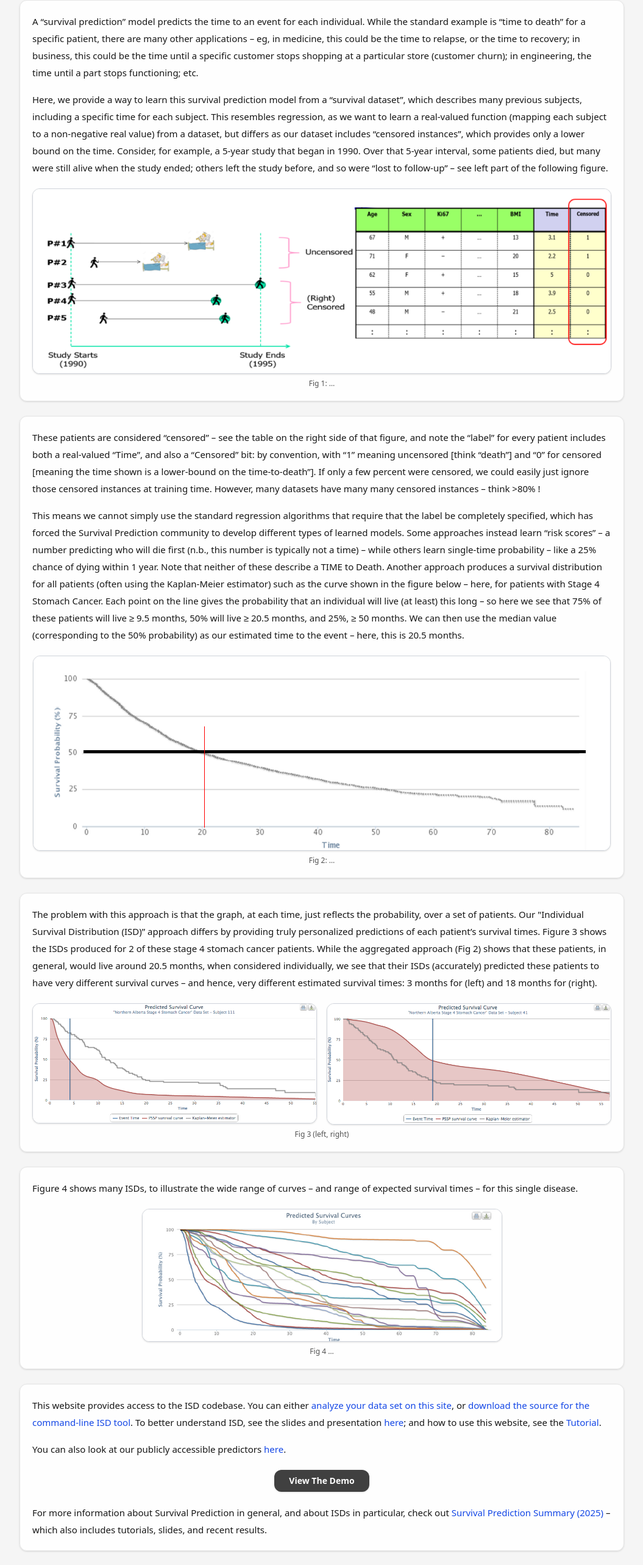
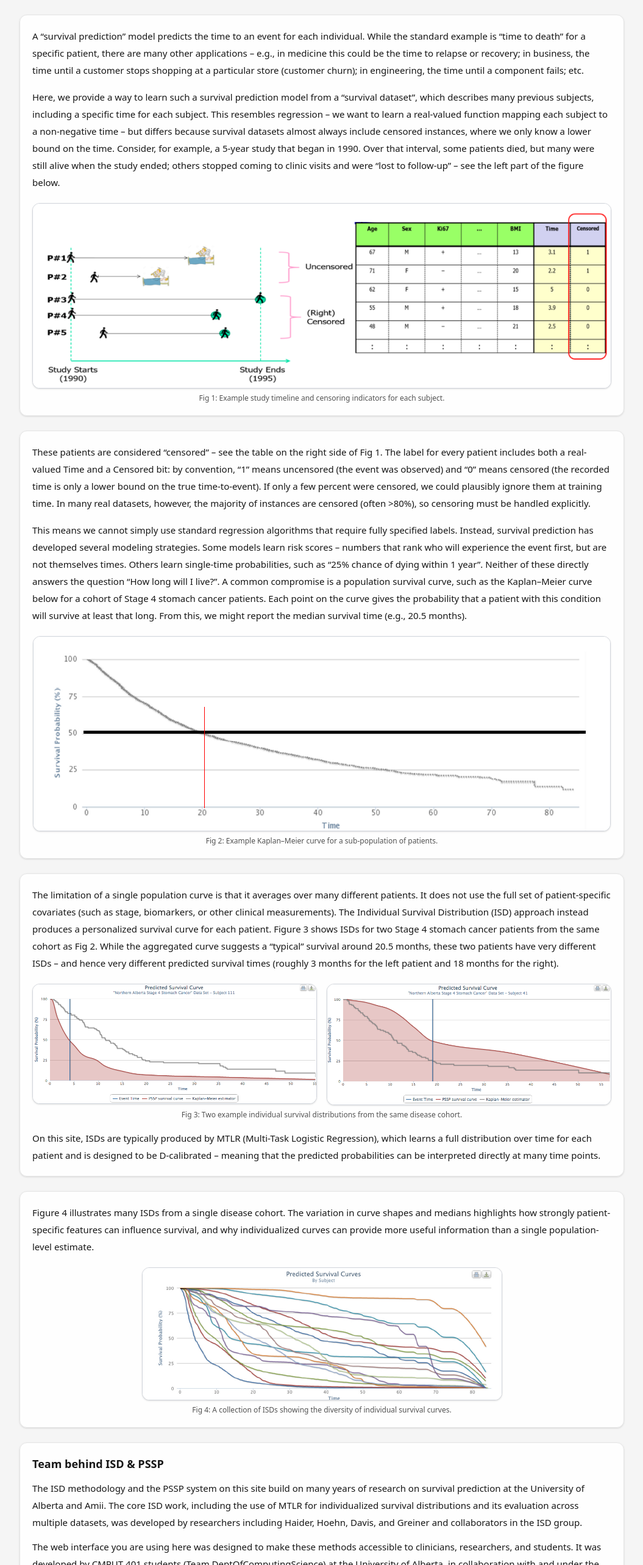
Before and after one commit to Xenocynic/IndividualSurvivalDistributions, a React app in the folder frontend/: page /about in a window 1280 px wide. Shown: the part 176-2742 px from the top of the page at 61% size, without its empty margins (112-1167 px from the left). Built offline with nearby package versions, Linux system fonts and the light colour scheme; no server answers; the HTML template or start-up script is replaced by a standard one.

Commit message:
about page update

```diff
--- a/frontend/src/pages/About.tsx
+++ b/frontend/src/pages/About.tsx
@@ -1,8 +1,9 @@
 // src/pages/About.tsx
-// ISD About page — preserves the exact order of the client’s provided text
-// Inline hyperlinks styled in blue as shown in the mock; figures labeled Fig 1–4.
+// ISD About page — preserves the figure order and core exposition,
+// but updates links, adds team info, and aligns language with the 2025 slides.
 
 import { useState } from "react";
+import { Link } from "react-router-dom";
 import fig1 from "../assets/Fig_1.png";
 import fig2 from "../assets/Fig_2.png";
 import fig3_left from "../assets/Predicted_survival_curve_Patient_B.png";
@@ -10,15 +11,11 @@ import fig3_right from "../assets/Predicted_survival_curve_Patient_A.png";
 import fig4 from "../assets/Fig_4.png";
 
 const LINKS = {
-  // Replace these with real URLs later
-  analyzeSite: "http://localhost:5173/instructions",
-  downloadCli: "http://pssp.srv.ualberta.ca/downloads/new",
+  analyzeSite: "/instructions",
   slides:
-    "https://www.ualberta.ca/en/computing-science/resources/technical-support/your-web-presence/setting-up-your-web-space.html",
-  tutorial:
-    "https://docs.google.com/presentation/d/1QynSDJYSKZvB2mR8GBg5jH2fuVYr_QmlzXEN6q3QvpY/pub#slide=id.p",
-  predictors: "http://localhost:5173/browse",
-  demo: "http://pssp.srv.ualberta.ca/home/index",
+    "https://drive.google.com/file/d/1w45WpZw8whoM9diinrEuHu00i1rficJZ/view",
+  tutorial: "/instructions",
+  predictors: "/browse",
   summary2025:
     "https://docs.google.com/document/d/1cgClW-OZOmlQdK_D7BGl00aaJLG0v9Jau0ES3T6hhdQ/edit?tab=t.0",
 };
@@ -32,8 +29,12 @@ export default function About() {
         {/* Page header */}
         <header className="mb-6 border-b border-neutral-200 pb-4">
           <h1 className="text-2xl font-extrabold leading-tight text-neutral-900 md:text-3xl">
-            Individual Survival Distribution (ISD)
+            Individual Survival Distributions (ISD)
           </h1>
+          <p className="mt-1 text-sm text-neutral-600">
+            This page summarizes the ideas behind ISDs and the PSSP system that
+            powers this site.
+          </p>
         </header>
 
         <div className="space-y-6">
@@ -42,24 +43,25 @@ export default function About() {
             <p className="leading-7 text-sm md:text-[15px]">
               A “survival prediction” model predicts the time to an event for
               each individual. While the standard example is “time to death” for
-              a specific patient, there are many other applications – eg, in
-              medicine, this could be the time to relapse, or the time to
-              recovery; in business, this could be the time until a specific
-              customer stops shopping at a particular store (customer churn); in
-              engineering, the time until a part stops functioning; etc.
+              a specific patient, there are many other applications – e.g., in
+              medicine this could be the time to relapse or recovery; in
+              business, the time until a customer stops shopping at a particular
+              store (customer churn); in engineering, the time until a component
+              fails; etc.
             </p>
             <p className="mt-4 leading-7 text-sm md:text-[15px]">
-              Here, we provide a way to learn this survival prediction model
-              from a “survival dataset”, which describes many previous
-              subjects, including a specific time for each subject. This
-              resembles regression, as we want to learn a real-valued function
-              (mapping each subject to a non-negative real value) from a
-              dataset, but differs as our dataset includes “censored instances”,
-              which provides only a lower bound on the time. Consider, for
-              example, a 5-year study that began in 1990. Over that 5-year
-              interval, some patients died, but many were still alive when the
-              study ended; others left the study before, and so were “lost to
-              follow-up” – see left part of the following figure.
+              Here, we provide a way to learn such a survival prediction model
+              from a “survival dataset”, which describes many previous subjects,
+              including a specific time for each subject. This resembles
+              regression – we want to learn a real-valued function mapping each
+              subject to a non-negative time – but differs because survival
+              datasets almost always include{" "}
+              <span className="font-medium">censored instances</span>, where we
+              only know a lower bound on the time. Consider, for example, a
+              5-year study that began in 1990. Over that interval, some patients
+              died, but many were still alive when the study ended; others
+              stopped coming to clinic visits and were “lost to follow-up” – see
+              the left part of the figure below.
             </p>
             <figure className="mt-5">
               <img
@@ -69,7 +71,8 @@ export default function About() {
                 onClick={() => setPreview(fig1)}
               />
               <figcaption className="mt-2 text-center text-xs text-neutral-600">
-                Fig 1: …
+                Fig 1: Example study timeline and censoring indicators for each
+                subject.
               </figcaption>
             </figure>
           </section>
@@ -78,33 +81,34 @@ export default function About() {
           <section className="rounded-xl border border-neutral-200 bg-white/90 p-5 shadow-sm">
             <p className="leading-7 text-sm md:text-[15px]">
               These patients are considered “censored” – see the table on the
-              right side of that figure, and note the “label” for every patient
-              includes both a real-valued “Time”, and also a “Censored” bit: by
-              convention, with “1” meaning uncensored [think “death”] and “0”
-              for censored [meaning the time shown is a lower-bound on the
-              time-to-death”]. If only a few percent were censored, we could
-              easily just ignore those censored instances at training time.
-              However, many datasets have many many censored instances – think
-              &gt;80% !
+              right side of Fig 1. The label for every patient includes both a
+              real-valued{" "}
+              <span className="font-medium">Time</span> and a{" "}
+              <span className="font-medium">Censored</span> bit: by convention,
+              “1” means uncensored (the event was observed) and “0” means
+              censored (the recorded time is only a lower bound on the true
+              time-to-event). If only a few percent were censored, we could
+              plausibly ignore them at training time. In many real datasets,
+              however, the majority of instances are censored (often &gt;80%),
+              so censoring must be handled explicitly.
             </p>
             <p className="mt-4 leading-7 text-sm md:text-[15px]">
-              This means we cannot simply use the standard regression algorithms
-              that require that the label be completely specified, which has
-              forced the Survival Prediction community to develop different
-              types of learned models. Some approaches instead learn “risk
-              scores” – a number predicting who will die first (n.b., this
-              number is typically not a time) – while others learn single-time
-              probability – like a 25% chance of dying within 1 year. Note that
-              neither of these describe a TIME to Death. Another approach
-              produces a survival distribution for all patients (often using the
-              Kaplan-Meier estimator) such as the curve shown in the figure
-              below – here, for patients with Stage 4 Stomach Cancer. Each
-              point on the line gives the probability that an individual will
-              live (at least) this long – so here we see that 75% of these
-              patients will live ≥ 9.5 months, 50% will live ≥ 20.5 months, and
-              25%, ≥ 50 months. We can then use the median value (corresponding
-              to the 50% probability) as our estimated time to the event – here,
-              this is 20.5 months.
+              This means we cannot simply use standard regression algorithms
+              that require fully specified labels. Instead, survival prediction
+              has developed several modeling strategies. Some models learn{" "}
+              <span className="font-medium">risk scores</span> – numbers that
+              rank who will experience the event first, but are not themselves
+              times. Others learn{" "}
+              <span className="font-medium">single-time probabilities</span>,
+              such as “25% chance of dying within 1 year”. Neither of these
+              directly answers the question “How long will I live?”. A common
+              compromise is a{" "}
+              <span className="font-medium">population survival curve</span>,
+              such as the Kaplan–Meier curve below for a cohort of Stage 4
+              stomach cancer patients. Each point on the curve gives the
+              probability that a patient with this condition will survive at
+              least that long. From this, we might report the median survival
+              time (e.g., 20.5 months).
             </p>
             <figure className="mt-5">
               <img
@@ -114,7 +118,8 @@ export default function About() {
                 onClick={() => setPreview(fig2)}
               />
               <figcaption className="mt-2 text-center text-xs text-neutral-600">
-                Fig 2: …
+                Fig 2: Example Kaplan–Meier curve for a sub-population of
+                patients.
               </figcaption>
             </figure>
           </section>
@@ -122,17 +127,21 @@ export default function About() {
           {/* ISD vs aggregate + Fig 3 (left, right) */}
           <section className="rounded-xl border border-neutral-200 bg-white/90 p-5 shadow-sm">
             <p className="leading-7 text-sm md:text-[15px]">
-              The problem with this approach is that the graph, at each time,
-              just reflects the probability, over a set of patients. Our
-              "Individual Survival Distribution (ISD)” approach differs by
-              providing truly personalized predictions of each patient’s
-              survival times. Figure 3 shows the ISDs produced for 2 of these
-              stage 4 stomach cancer patients. While the aggregated approach
-              (Fig 2) shows that these patients, in general, would live around
-              20.5 months, when considered individually, we see that their ISDs
-              (accurately) predicted these patients to have very different
-              survival curves – and hence, very different estimated survival
-              times: 3 months for (left) and 18 months for (right).
+              The limitation of a single population curve is that it averages
+              over many different patients. It does not use the full set of
+              patient-specific covariates (such as stage, biomarkers, or other
+              clinical measurements). The{" "}
+              <span className="font-medium">
+                Individual Survival Distribution (ISD)
+              </span>{" "}
+              approach instead produces a{" "}
+              <span className="font-medium">personalized survival curve</span>{" "}
+              for each patient. Figure 3 shows ISDs for two Stage 4 stomach
+              cancer patients from the same cohort as Fig 2. While the
+              aggregated curve suggests a “typical” survival around 20.5
+              months, these two patients have very different ISDs – and hence
+              very different predicted survival times (roughly 3 months for the
+              left patient and 18 months for the right).
             </p>
             <div className="mt-5 grid grid-cols-1 gap-4 md:grid-cols-2">
               <img
@@ -149,15 +158,28 @@ export default function About() {
               />
             </div>
             <p className="mt-2 text-center text-xs text-neutral-600">
-              Fig 3 (left, right)
+              Fig 3: Two example individual survival distributions from the same
+              disease cohort.
+            </p>
+            <p className="mt-4 leading-7 text-sm md:text-[15px]">
+              On this site, ISDs are typically produced by{" "}
+              <span className="font-medium">MTLR</span> (Multi-Task Logistic
+              Regression), which learns a full distribution over time for each
+              patient and is designed to be{" "}
+              <span className="font-medium">D-calibrated</span> – meaning that
+              the predicted probabilities can be interpreted directly at many
+              time points.
             </p>
           </section>
 
           {/* Many ISDs + Fig 4 */}
           <section className="rounded-xl border border-neutral-200 bg-white/90 p-5 shadow-sm">
             <p className="leading-7 text-sm md:text-[15px]">
-              Figure 4 shows many ISDs, to illustrate the wide range of curves
-              – and range of expected survival times – for this single disease.
+              Figure 4 illustrates many ISDs from a single disease cohort. The
+              variation in curve shapes and medians highlights how strongly
+              patient-specific features can influence survival, and why
+              individualized curves can provide more useful information than a
+              single population-level estimate.
             </p>
             <figure className="mt-5">
               <img
@@ -167,77 +189,37 @@ export default function About() {
                 onClick={() => setPreview(fig4)}
               />
               <figcaption className="mt-2 text-center text-xs text-neutral-600">
-                Fig 4 …
+                Fig 4: A collection of ISDs showing the diversity of individual
+                survival curves.
               </figcaption>
             </figure>
           </section>
 
-          {/* Links paragraph + CTA button + final paragraph with link */}
+          {/* Team / acknowledgements */}
           <section className="rounded-xl border border-neutral-200 bg-white/90 p-5 shadow-sm">
-            <p className="leading-7 text-sm md:text-[15px]">
-              This website provides access to the ISD codebase. You can either{" "}
-              <a
-                href={LINKS.analyzeSite}
-                target="_blank"
-                rel="noreferrer"
-                className="text-blue-700 underline-offset-2 hover:underline"
-              >
-                analyze your data set on this site
-              </a>
-              , or{" "}
-              <a
-                href={LINKS.downloadCli}
-                target="_blank"
-                rel="noreferrer"
-                className="text-blue-700 underline-offset-2 hover:underline"
-              >
-                download the source for the command-line ISD tool
-              </a>
-              . To better understand ISD, see the slides and presentation{" "}
-              <a
-                href={LINKS.slides}
-                target="_blank"
-                rel="noreferrer"
-                className="text-blue-700 underline-offset-2 hover:underline"
-              >
-                here
-              </a>
-              ; and how to use this website, see the{" "}
-              <a
-                href={LINKS.tutorial}
-                target="_blank"
-                rel="noreferrer"
-                className="text-blue-700 underline-offset-2 hover:underline"
-              >
-                Tutorial
-              </a>
-              .
+            <h2 className="text-lg font-semibold text-neutral-900">
+              Team behind ISD & PSSP
+            </h2>
+            <p className="mt-3 leading-7 text-sm md:text-[15px]">
+              The ISD methodology and the PSSP system on this site build on
+              many years of research on survival prediction at the University of
+              Alberta and Amii. The core ISD work, including the use of MTLR
+              for individualized survival distributions and its evaluation
+              across multiple datasets, was developed by researchers including
+              Haider, Hoehn, Davis, and Greiner and collaborators in the ISD
+              group.
             </p>
-            <p className="mt-4 leading-7 text-sm md:text-[15px]">
-              You can also look at our publicly accessible predictors{" "}
-              <a
-                href={LINKS.predictors}
-                target="_blank"
-                rel="noreferrer"
-                className="text-blue-700 underline-offset-2 hover:underline"
-              >
-                here
-              </a>
-              .
-            </p>
-            <div className="mt-5 flex justify-center">
-              <a
-                href={LINKS.demo}
-                target="_blank"
-                rel="noreferrer"
-                className="inline-flex items-center justify-center rounded-xl bg-neutral-700 px-6 py-2 text-sm font-semibold text-white shadow-sm transition hover:bg-neutral-800"
-              >
-                View The Demo
-              </a>
-            </div>
-            <p className="mt-5 leading-7 text-sm md:text-[15px]">
-              For more information about Survival Prediction in general, and
-              about ISDs in particular, check out{" "}
+            <p className="mt-3 leading-7 text-sm md:text-[15px]">
+              The web interface you are using here was designed to make these
+              methods accessible to clinicians, researchers, and students. It
+              was developed by CMPUT 401 students (Team DeptOfComputingScience)
+              at the University of Alberta, in collaboration with and under the
+              guidance of Dr. Russ Greiner and Nasimeh Asgarian, and some additional
+              support from Shi-ang Qi. Team DeptOfComputingScience would like
+              to express our sincerest thanks for all the support!
+
+              For a broader overview of related projects and
+              collaborators, see the{" "}
               <a
                 href={LINKS.summary2025}
                 target="_blank"
@@ -245,8 +227,46 @@ export default function About() {
                 className="text-blue-700 underline-offset-2 hover:underline"
               >
                 Survival Prediction Summary (2025)
-              </a>{" "}
-              – which also includes tutorials, slides, and recent results.
+              </a>
+              , which also links to papers, talks, and additional code.
+            </p>
+          </section>
+
+          {/* Links paragraph + CTA button + final paragraph with link */}
+          <section className="rounded-xl border border-neutral-200 bg-white/90 p-5 shadow-sm">
+            <p className="leading-7 text-sm md:text-[15px]">
+              This website provides an interactive interface to the ISD/PSSP
+              codebase. You can{" "}
+              <Link
+                to={LINKS.analyzeSite}
+                className="text-blue-700 underline-offset-2 hover:underline"
+              >
+                follow the tutorial to analyze your own dataset
+              </Link>{" "}
+              and fit individualized survival models directly in the browser.
+              For an in-depth introduction to survival prediction and ISDs, see
+              the{" "}
+              <a
+                href={LINKS.slides}
+                target="_blank"
+                rel="noreferrer"
+                className="text-blue-700 underline-offset-2 hover:underline"
+              >
+                Survival Prediction Tutorial slides (2025)
+              </a>
+              .
+            </p>
+            <p className="mt-4 leading-7 text-sm md:text-[15px]">
+              If you prefer to explore existing models, you can browse publicly
+              accessible predictors{" "}
+              <Link
+                to={LINKS.predictors}
+                className="text-blue-700 underline-offset-2 hover:underline"
+              >
+                here
+              </Link>
+              . Each predictor page shows cross-validation performance,
+              calibration summaries, and example survival curves.
             </p>
           </section>
         </div>
```
